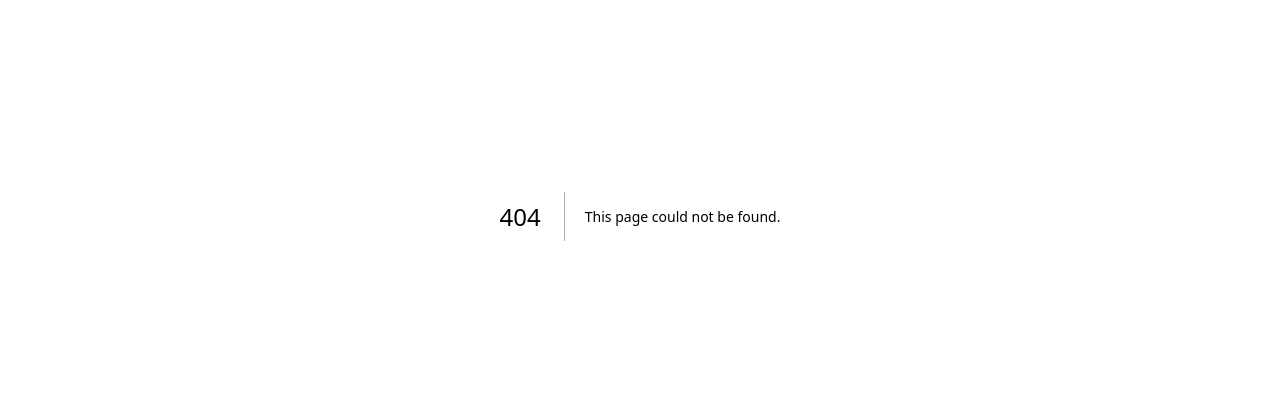
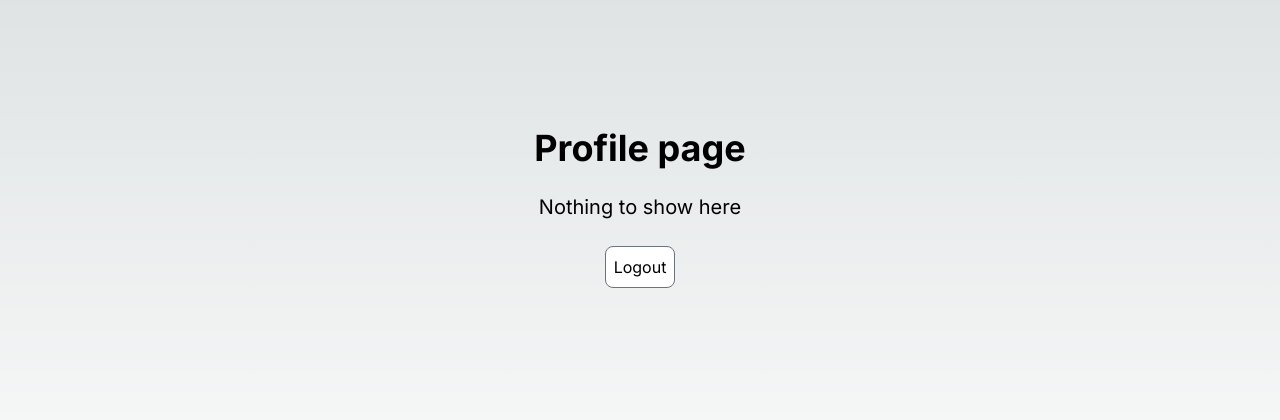
Before and after one commit to Yash912002/nextauth, a Next.js app: page /profile in a window 1280 px wide. Before the commit this address had no page. Shown: the part 184-604 px from the top of the page. Built offline with nearby package versions, Linux system fonts and the light colour scheme; no server answers.

Commit message:
Added Profile

```diff
--- /dev/null
+++ b/src/app/profile/page.tsx
@@ -0,0 +1,58 @@
+"use client";
+
+import React, { useEffect, useState } from "react";
+import axios from "axios";
+import Link from "next/link";
+import toast from "react-hot-toast";
+import { useRouter } from "next/navigation";
+
+export default function ProfilePage() {
+	const router = useRouter();
+	const [data, setData] = useState("Nothing");
+
+	const getUserDetails = async () => {
+		try {
+			const res = await axios.get("/api/users/me");
+			// console.log(res.data.data);
+			setData(res.data.data._id);
+		} catch (error: any) {
+			toast.error(error.message);
+		}
+	};
+
+	useEffect(() => {
+		getUserDetails();
+	}, []);
+
+	const logout = async () => {
+		try {
+			await axios.get("/api/users/logout");
+			toast.success("Logout successfully");
+			router.push("/login");
+		} catch (error: any) {
+			toast.error(error.message);
+			console.log(error.message);
+		}
+	};
+
+	return (
+		<div className="flex flex-col items-center justify-center min-h-screen py-2">
+			<h1 className="text-4xl font-bold">Profile page</h1>
+			<hr />
+			<h2 className="m-6 text-xl">
+				{data === "Nothing" ? (
+					"Nothing to show here"
+				) : (
+					<Link href={`/profile/${data}`}>{data}</Link>
+				)}
+			</h2>
+			<hr />
+			<button
+				onClick={logout}
+				className="p-2 border border-gray-500 rounded-lg mb-4 bg-white text-black"
+			>
+				Logout
+			</button>
+		</div>
+	);
+}
```
